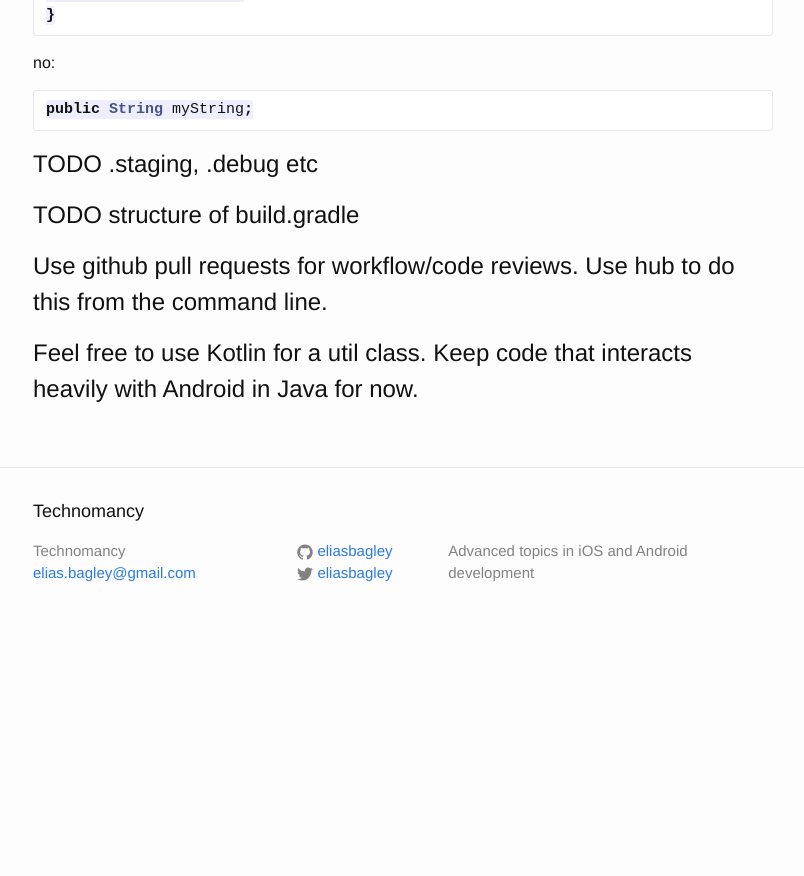
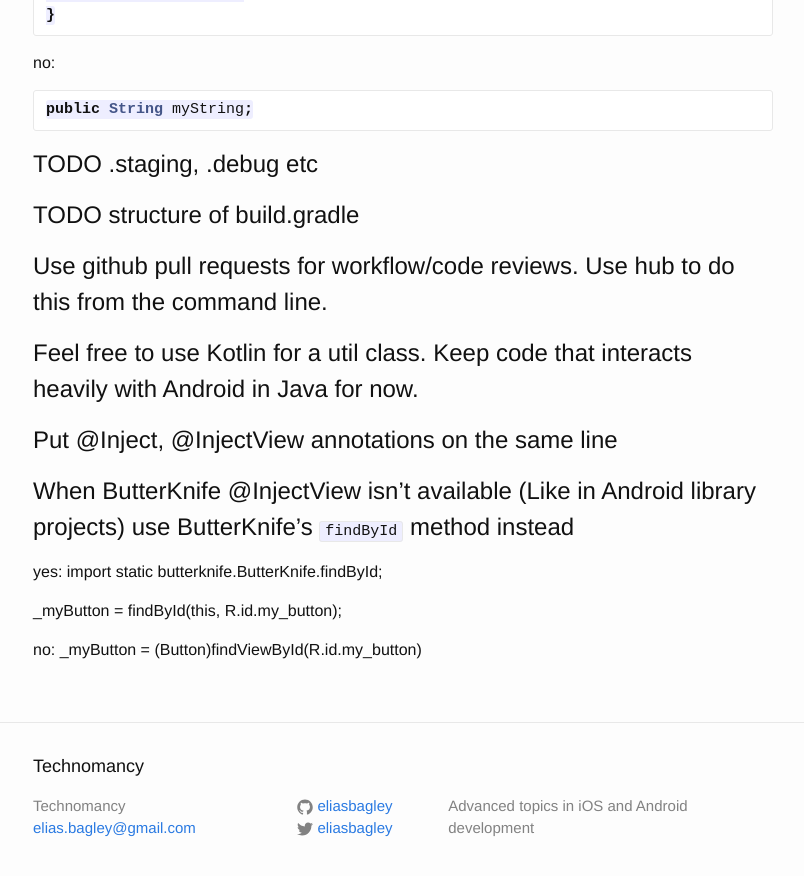
Before and after one commit to eliasbagley/eliasbagley.github.io, a Jekyll site: the page built from _posts/2015-10-27-android-style-guide.markdown, in a window 1280 px wide and 900 px high, scrolled down 5927 px. Shown: the top 876 px of the window, without its empty margins (237-1041 px from the left). Built offline with Jekyll 4.4.1, drawn with Linux system fonts in a browser that asks for light colours; Markdown is read by kramdown in place of the engine named in the settings; comment, search, counter and statistics services are not loaded; before the commit the page ends 6572 px from its top, so only the background shows below that.

Commit message:
Update style guide

```diff
--- a/_posts/2015-10-27-android-style-guide.markdown
+++ b/_posts/2015-10-27-android-style-guide.markdown
@@ -289,3 +289,15 @@ public String myString;
 # Use github pull requests for workflow/code reviews. Use hub to do this from the command line.
 
 # Feel free to use Kotlin for a util class. Keep code that interacts heavily with Android in Java for now.
+
+# Put @Inject, @InjectView annotations on the same line
+
+# When ButterKnife @InjectView isn't available (Like in Android library projects) use ButterKnife's `findById` method instead
+
+yes:
+import static butterknife.ButterKnife.findById;
+
+_myButton = findById(this, R.id.my_button);
+
+no:
+_myButton = (Button)findViewById(R.id.my_button)
```
